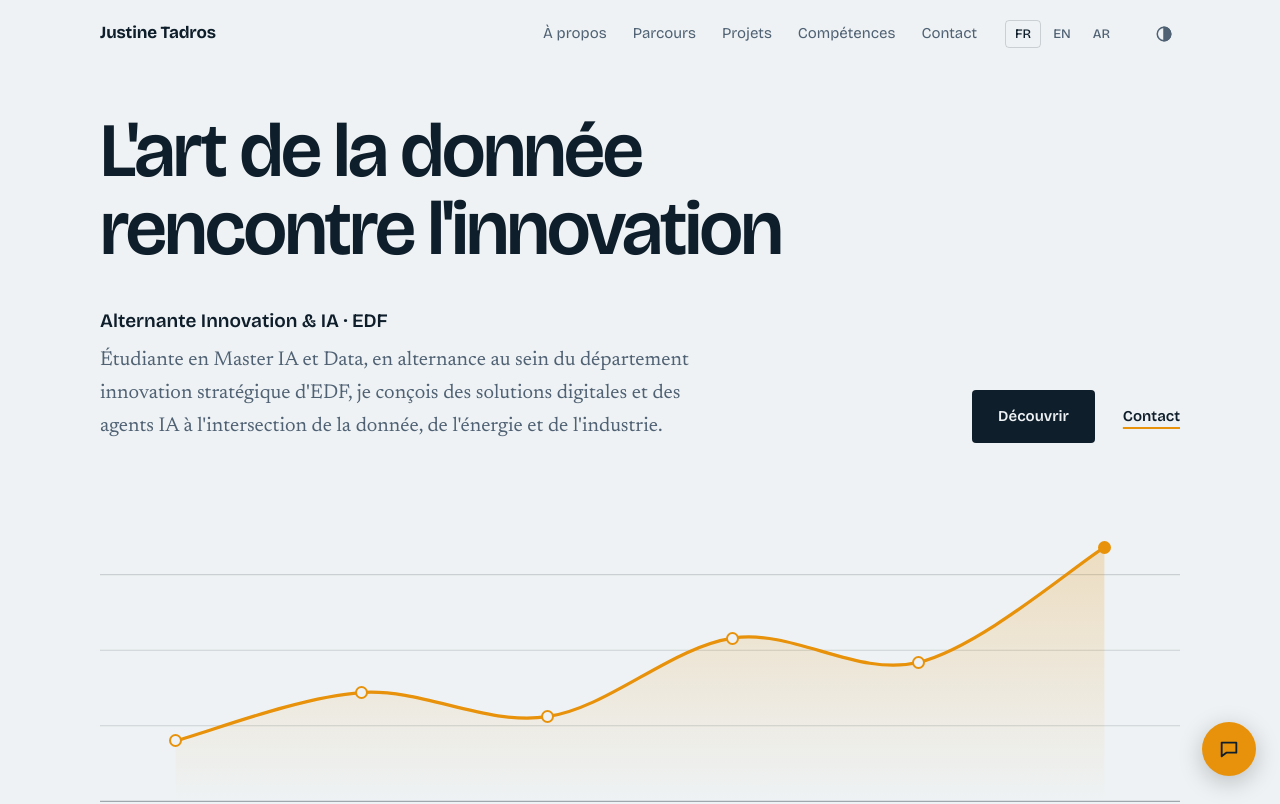
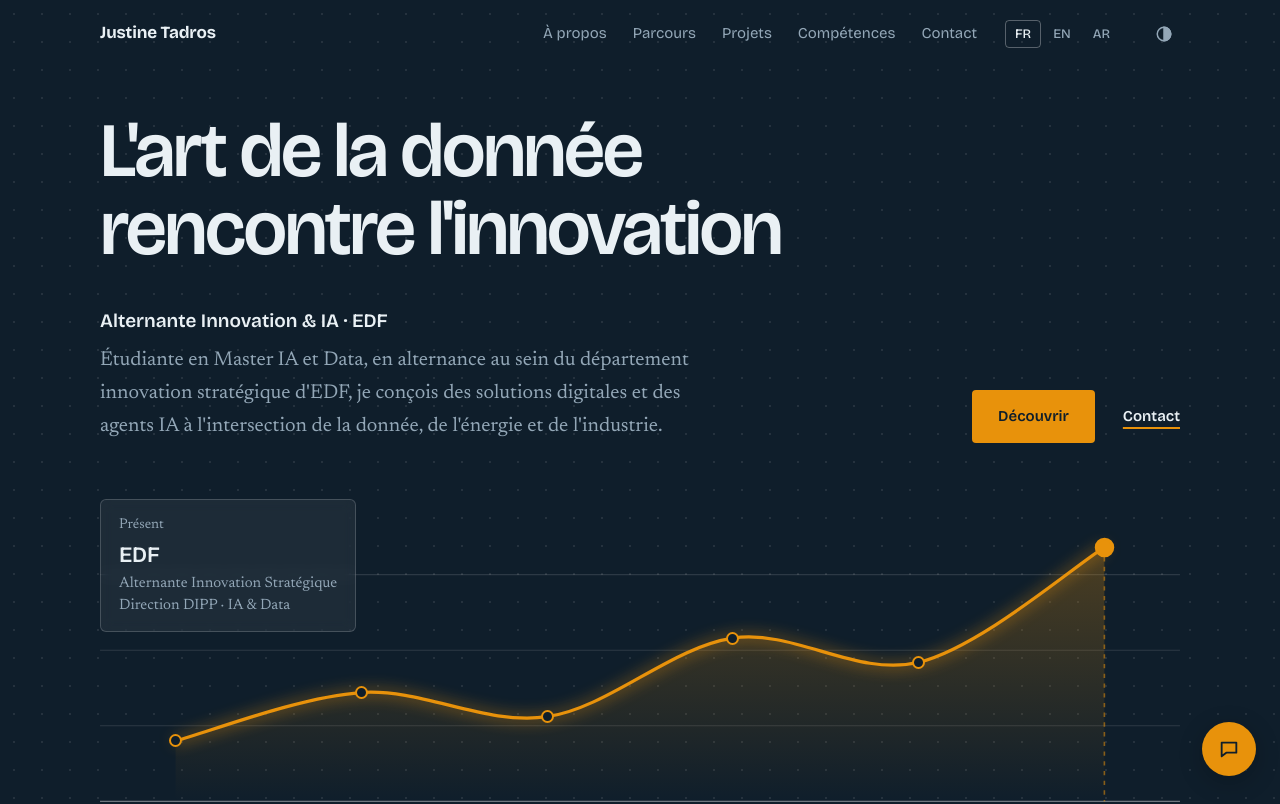
Before and after one commit to JustineTdrs/portfolio, a React (Vite) app: page / in a window 1280 px wide. Shown: the top 804 px of the page. Built offline with nearby package versions, Linux system fonts and the light colour scheme.

Commit message:
feat: hero sombre avec courbe de parcours interactive
Co-Authored-By: Claude Sonnet 5.5 <noreply@anthropic.com>
Claude-Session: https://claude.ai/code/session_01KiQyrKfnx5mjDdWSvvVLWc

```diff
--- a/src/Portfolio.jsx
+++ b/src/Portfolio.jsx
@@ -269,6 +269,9 @@ const LEVELS = [0.8, 0.64, 0.72, 0.46, 0.54, 0.16];
 const CareerCurve = ({ experiences, isRtl, on }) => {
   const items = [...experiences].reverse(); // du plus ancien au plus récent
   const n = items.length;
+  const [active, setActive] = useState(n - 1);
+  useEffect(() => { setActive(n - 1); }, [n, isRtl]);
+
   const pts = items.map((e, i) => {
     const f = 0.07 + 0.86 * (i / (n - 1));
     const fx = isRtl ? 1 - f : f;
@@ -277,29 +280,53 @@ const CareerCurve = ({ experiences, isRtl, on }) => {
   });
   const line = smoothPath(pts);
   const area = `${line} L ${pts[n - 1].x} ${H} L ${pts[0].x} ${H} Z`;
+  const a = pts[active] || pts[n - 1];
+
+  const onMove = (ev) => {
+    const r = ev.currentTarget.getBoundingClientRect();
+    const f = (ev.clientX - r.left) / r.width;
+    let best = 0, d = 9;
+    pts.forEach((p, i) => { const dd = Math.abs(p.fx - f); if (dd < d) { d = dd; best = i; } });
+    setActive(best);
+  };
 
   return (
-    <div className="curve" aria-hidden="true">
-      <div className="curve-plot">
-        <svg viewBox={`0 0 ${W} ${H}`} focusable="false">
+    <div className="curve">
+      <div className="curve-plot" onPointerMove={onMove} onPointerDown={onMove}>
+        <svg viewBox={`0 0 ${W} ${H}`} focusable="false" aria-hidden="true">
           <defs>
             <linearGradient id="curveFill" x1="0" y1="0" x2="0" y2="1">
-              <stop offset="0" style={{ stopColor: "var(--signal)", stopOpacity: 0.22 }} />
+              <stop offset="0" style={{ stopColor: "var(--signal)", stopOpacity: 0.28 }} />
               <stop offset="1" style={{ stopColor: "var(--signal)", stopOpacity: 0 }} />
             </linearGradient>
           </defs>
-          {[0.25, 0.5, 0.75].map((g) => <line key={g} x1="0" x2={W} y1={g * H} y2={g * H} stroke="var(--line)" strokeWidth="1" />)}
-          <line x1="0" x2={W} y1={H} y2={H} stroke="var(--ink)" strokeOpacity="0.35" strokeWidth="1" />
+          {[0.25, 0.5, 0.75].map((g) => <line key={g} x1="0" x2={W} y1={g * H} y2={g * H} stroke="rgba(255,255,255,0.12)" strokeWidth="1" />)}
+          <line x1="0" x2={W} y1={H} y2={H} stroke="rgba(255,255,255,0.4)" strokeWidth="1" />
           <path d={area} fill="url(#curveFill)" className={`curve-area ${on ? "on" : ""}`} />
           <path d={line} pathLength="1" fill="none" stroke="var(--signal)" strokeWidth="3" strokeLinecap="round" className={`curve-line ${on ? "on" : ""}`} />
+          <line x1={a.x} x2={a.x} y1={a.y} y2={H} stroke="var(--signal)" strokeOpacity="0.55" strokeWidth="1.5" strokeDasharray="4 5" className={`cursor-line ${on ? "on" : ""}`} />
         </svg>
         {pts.map((p, i) => (
-          <span key={i} className={`dot ${i === n - 1 ? "dot-now" : ""} ${on ? "on" : ""}`} style={{ left: `${p.fx * 100}%`, top: `${p.lvl * 100}%`, transitionDelay: `${p.delay}s` }} />
+          <button
+            key={i}
+            type="button"
+            aria-label={`${p.e.company}, ${p.e.year}`}
+            className={`dot ${i === n - 1 ? "dot-now" : ""} ${on ? "on" : ""} ${i === active ? "act" : ""}`}
+            style={{ left: `${p.fx * 100}%`, top: `${p.lvl * 100}%`, transitionDelay: `${p.delay}s` }}
+            onFocus={() => setActive(i)}
+            onClick={() => setActive(i)}
+          />
         ))}
       </div>
-      <div className="curve-labels">
+      <div className={`readout ${on ? "on" : ""}`} aria-live="polite">
+        <div className="ro-year">{a.e.year}</div>
+        <div className="ro-co">{a.e.company}</div>
+        <div className="ro-role">{a.e.role}</div>
+        <div className="ro-role">{a.e.sub}</div>
+      </div>
+      <div className="curve-labels" aria-hidden="true">
         {pts.map((p, i) => (
-          <div key={i} className={`curve-label ${on ? "on" : ""}`} style={{ left: `${p.fx * 100}%`, transitionDelay: `${p.delay}s` }}>
+          <div key={i} className={`curve-label ${on ? "on" : ""} ${i === active ? "act" : ""}`} style={{ left: `${p.fx * 100}%`, transitionDelay: `${p.delay}s` }}>
             <div className="cl-year">{p.e.year}</div>
             <div className="cl-name">{p.e.company}</div>
           </div>
@@ -391,6 +418,10 @@ a:focus-visible,button:focus-visible,summary:focus-visible{outline:2px solid var
 .brand{white-space:nowrap;font-family:var(--head);font-weight:700;font-size:17px;text-decoration:none;letter-spacing:${isRtl ? 0 : "-0.01em"}}
 .nav-right{display:flex;align-items:center;gap:28px}
 .nav-links{display:flex;gap:26px}
+.nav:not(.scrolled){color:var(--dark-fg)}
+.nav:not(.scrolled) .nav-links a,.nav:not(.scrolled) .lang button,.nav:not(.scrolled) .icon-btn{color:var(--dark-muted)}
+.nav:not(.scrolled) .nav-links a:hover,.nav:not(.scrolled) .lang button[aria-pressed="true"],.nav:not(.scrolled) .icon-btn:hover,.nav:not(.scrolled) .burger{color:var(--dark-fg)}
+.nav:not(.scrolled) .lang button[aria-pressed="true"]{border-color:rgba(255,255,255,0.3)}
 .nav-links a{font-family:var(--head);font-size:15px;text-decoration:none;color:var(--muted);transition:color .2s}
 .nav-links a:hover{color:var(--ink)}
 .lang{display:flex;gap:2px}
@@ -403,32 +434,40 @@ a:focus-visible,button:focus-visible,summary:focus-visible{outline:2px solid var
 .menu a{font-family:var(--head);font-size:28px;font-weight:600;text-decoration:none}
 
 /* hero */
-.hero{padding:112px 0 56px}
+.hero{padding:112px 0 64px;background-color:var(--dark);color:var(--dark-fg);background-image:radial-gradient(rgba(255,255,255,0.09) 1px,transparent 1px);background-size:28px 28px}
 .hero h1{font-family:var(--head);font-weight:${isRtl ? 700 : 600};font-size:clamp(40px,6vw,88px);line-height:${isRtl ? 1.25 : 1.02};letter-spacing:${isRtl ? 0 : "-0.035em"};max-width:11em}
 .hero-row{display:grid;grid-template-columns:1fr auto;gap:48px;align-items:end;margin-top:36px}
 .hero-sub{font-family:var(--head);font-weight:600;font-size:19px}
-.hero-desc{color:var(--muted);max-width:52ch;margin-top:8px;font-size:${isRtl ? 17 : 20}px}
+.hero-desc{color:var(--dark-muted);max-width:52ch;margin-top:8px;font-size:${isRtl ? 17 : 20}px}
 .hero-cta{display:flex;align-items:center;gap:28px;flex-wrap:wrap}
-.btn{font-family:var(--head);font-weight:600;font-size:15px;text-decoration:none;background:var(--ink);color:var(--bg);padding:14px 26px;border-radius:4px;transition:background .2s,color .2s}
-.btn:hover{background:var(--accent);color:var(--on-accent)}
+.btn{font-family:var(--head);font-weight:600;font-size:15px;text-decoration:none;background:var(--signal);color:#0F1E2B;padding:14px 26px;border-radius:4px;transition:background .2s,color .2s}
+.btn:hover{background:var(--dark-fg);color:var(--dark)}
 .link{font-family:var(--head);font-weight:600;font-size:15px;text-decoration:underline;text-decoration-color:var(--signal);text-decoration-thickness:2px;text-underline-offset:6px}
 
 /* curve */
-.curve{margin-top:56px}
-.curve-plot{position:relative;aspect-ratio:${W}/${H}}
+.curve{margin-top:56px;position:relative}
+.curve-plot{position:relative;aspect-ratio:${W}/${H};touch-action:pan-y;cursor:crosshair}
 .curve-plot svg{position:absolute;inset:0;width:100%;height:100%;overflow:visible}
-.curve-line{stroke-dasharray:1;stroke-dashoffset:1;transition:stroke-dashoffset 2.3s cubic-bezier(.65,0,.35,1) .1s}
+.curve-line{filter:drop-shadow(0 0 7px var(--signal));stroke-dasharray:1;stroke-dashoffset:1;transition:stroke-dashoffset 2.3s cubic-bezier(.65,0,.35,1) .1s}
 .curve-line.on{stroke-dashoffset:0}
 .curve-area{opacity:0;transition:opacity 1.2s ease 1.6s}
 .curve-area.on{opacity:1}
-.dot{position:absolute;width:13px;height:13px;margin:-6.5px 0 0 -6.5px;border-radius:50%;background:var(--bg);border:2px solid var(--signal);opacity:0;transform:scale(.4);transition:opacity .4s,transform .4s}
+.dot{position:absolute;width:13px;height:13px;margin:-6.5px 0 0 -6.5px;border-radius:50%;background:var(--dark);border:2px solid var(--signal);padding:0;cursor:pointer;opacity:0;transform:scale(.4);transition:opacity .4s,transform .25s}
 .dot.on{opacity:1;transform:none}
+.dot.on.act{transform:scale(1.5)}
+.cursor-line{transition:opacity .3s;opacity:0}.cursor-line.on{opacity:1}
+.readout{position:absolute;inset-inline-start:0;top:0;z-index:2;max-width:300px;padding:14px 18px;border:1px solid rgba(255,255,255,0.18);background:rgba(255,255,255,0.06);backdrop-filter:blur(6px);border-radius:6px;opacity:0;transition:opacity .6s ease 1.2s;pointer-events:none}
+.readout.on{opacity:1}
+.ro-year{font-size:14px;color:var(--dark-muted);font-variant-numeric:tabular-nums}
+.ro-co{font-family:var(--head);font-weight:600;font-size:22px;letter-spacing:${isRtl ? 0 : "-0.01em"}}
+.ro-role{font-size:15px;color:var(--dark-muted);line-height:1.45}
 .dot-now{background:var(--signal)}
 .curve-labels{position:relative;height:76px;margin-top:16px}
 .curve-label{position:absolute;top:0;width:15%;transform:translateX(-50%);text-align:center;opacity:0;transition:opacity .5s}
 .curve-label.on{opacity:1}
-.cl-year{font-size:13px;color:var(--muted);font-variant-numeric:tabular-nums}
-.cl-name{font-family:var(--head);font-size:14px;font-weight:600;line-height:1.3}
+.cl-year{font-size:13px;color:var(--dark-muted);font-variant-numeric:tabular-nums}
+.cl-name{font-family:var(--head);font-size:14px;font-weight:600;line-height:1.3;color:var(--dark-fg);transition:color .25s}
+.curve-label.act .cl-name{color:var(--signal)}
 
 /* about */
 .about{display:grid;grid-template-columns:1.5fr 1fr;gap:88px}
@@ -532,7 +571,7 @@ footer{padding:32px 0;border-top:1px solid var(--line);color:var(--muted);font-s
   .hero{padding-top:100px}
   .hero-row{grid-template-columns:1fr;gap:28px}
 }
-@media(max-width:760px){.curve-labels{display:none}.curve{margin-top:48px}}
+@media(max-width:760px){.curve-labels{display:none}.curve{margin-top:48px}.readout{position:static;max-width:none;margin-top:18px}}
 @media(prefers-reduced-motion:reduce){
   *{animation:none!important;transition:none!important;scroll-behavior:auto!important}
   .curve-line{stroke-dashoffset:0}.curve-area,.dot,.curve-label{opacity:1;transform:none}.curve-label{transform:translateX(-50%)}
@@ -577,7 +616,7 @@ export default function Portfolio() {
       <style>{css(dark ? DARK : LIGHT, isRtl)}</style>
 
       {/* ═══ NAV ═══ */}
-      <header className={`nav ${scrolled ? "scrolled" : ""}`}>
+      <header className={`nav ${scrolled || menuOpen ? "scrolled" : ""}`}>
         <div className="wrap nav-in">
           <a href="#top" className="brand">Justine Tadros</a>
           <div className="nav-right">
```
